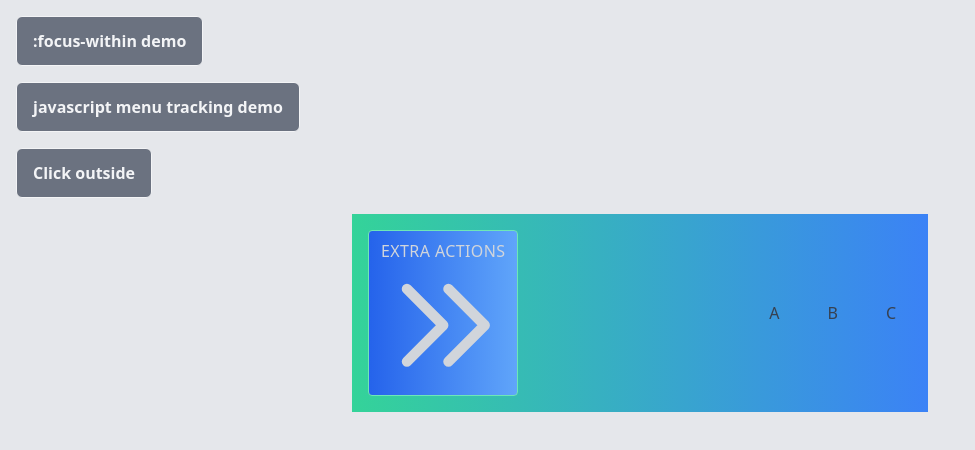
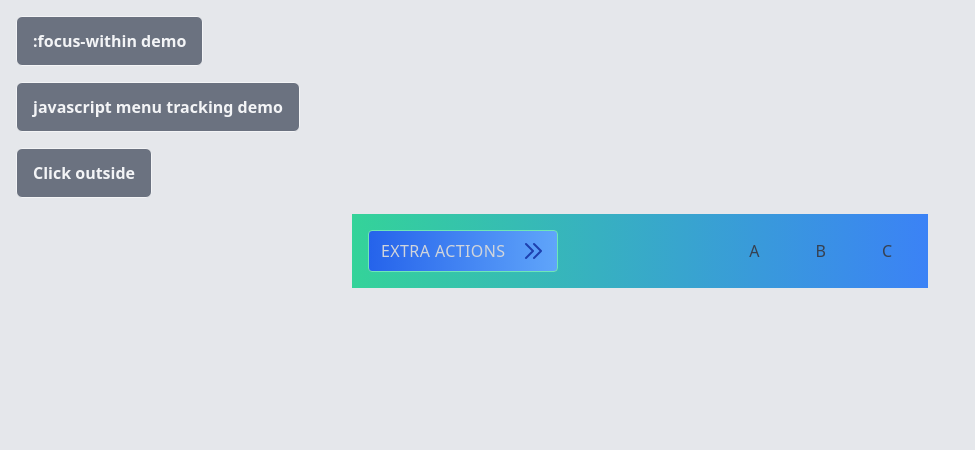
Before and after one commit to maxzz/react-focus-within-menus, a React (Vite) app: page / in a window 1280 px wide. Both pictures are taken after a click on the button "EXTRA ACTIONS". Shown: the top 450 px of the page, without its empty margins (0-975 px from the left). Built offline with nearby package versions, Linux system fonts and the light colour scheme.

Commit message:
Feature: complete ClickOutside

```diff
--- a/src/components/ClickOutside.tsx
+++ b/src/components/ClickOutside.tsx
@@ -35,41 +35,41 @@ function ClickOutside() {
                 className={
                     `my-4 px-3 py-2 border rounded border-green-300 bg-gray-500 uppercase tracking-wide
                     bg-gradient-to-r ${isOpen ? 'from-blue-600 to-blue-400' : 'from-blue-400 to-blue-600'}
+                    flex
                     focus:outline-none
                     `
                 }
                 type='button'
                 onClick={event => {
                     event.stopPropagation();
-                    console.log('Click', isOpen, Date.now());
-
                     setIsOpen(isOpen => !isOpen);
                 }}
                 aria-expanded={isOpen}
                 aria-controls='nav-content'
             >
                 Extra actions
-                <div className="">
+                <div className="w-6 h-6 ml-4 text-blue-800">
                     {!isOpen ?
-                    (<svg fill="none" viewBox="0 0 24 24" stroke="currentColor">
-                        <path strokeLinecap="round" strokeLinejoin="round" strokeWidth={2} d="M11 19l-7-7 7-7m8 14l-7-7 7-7" />
-                    </svg>) :
-                    (<svg fill="none" viewBox="0 0 24 24" stroke="currentColor">
-                        <path strokeLinecap="round" strokeLinejoin="round" strokeWidth={2} d="M13 5l7 7-7 7M5 5l7 7-7 7" />
-                    </svg>)
+                        (<svg fill="none" viewBox="0 0 24 24" stroke="currentColor">
+                            <path strokeLinecap="round" strokeLinejoin="round" strokeWidth={2} d="M11 19l-7-7 7-7m8 14l-7-7 7-7" />
+                        </svg>)
+                    :
+                        (<svg fill="none" viewBox="0 0 24 24" stroke="currentColor">
+                            <path strokeLinecap="round" strokeLinejoin="round" strokeWidth={2} d="M13 5l7 7-7 7M5 5l7 7-7 7" />
+                        </svg>)
                     }
                 </div>
             </button>
             {/* nav-content */}
             <div className={`${!isOpen ? 'hidden' : ''}`} aria-hidden={!isOpen} aria-labelledby='nav-toggle'>
                 <ul className="flex space-x-4">
-                    <li className="px-4 py-2 text-gray-700 hover:bg-yellow-300 uppercase">
+                    <li className="px-5 py-3 text-gray-700 hover:bg-yellow-300 uppercase text-gray-200">
                         <a href='#'>A</a>
                     </li>
-                    <li className="px-4 py-2 text-gray-700 hover:bg-yellow-400 uppercase">
+                    <li className="px-5 py-3 text-gray-700 hover:bg-yellow-400 uppercase text-gray-200">
                         <a href='#'>B</a>
                     </li>
-                    <li className="px-4 py-2 text-gray-700 hover:bg-yellow-400 uppercase">
+                    <li className="px-5 py-3 text-gray-700 hover:bg-yellow-400 uppercase text-gray-200">
                         <a href='#'>C</a>
                     </li>
                 </ul>
```
